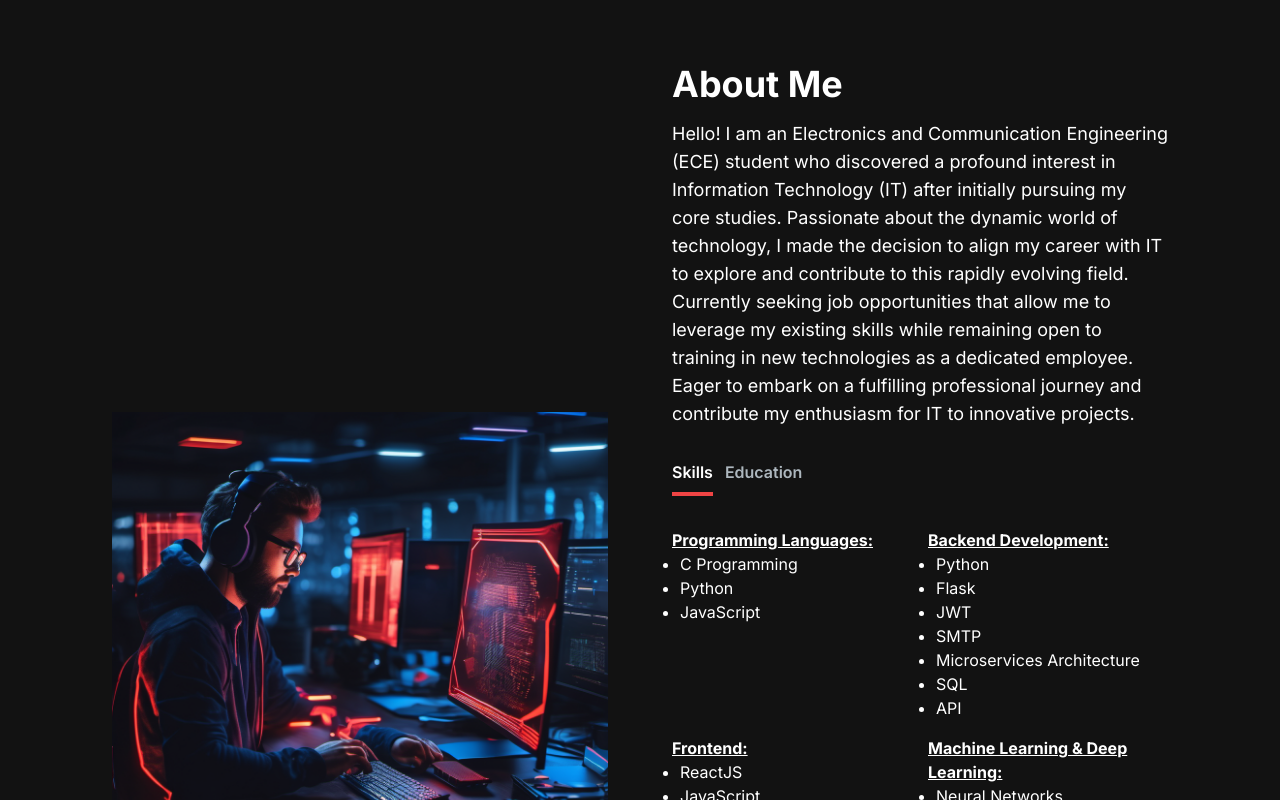
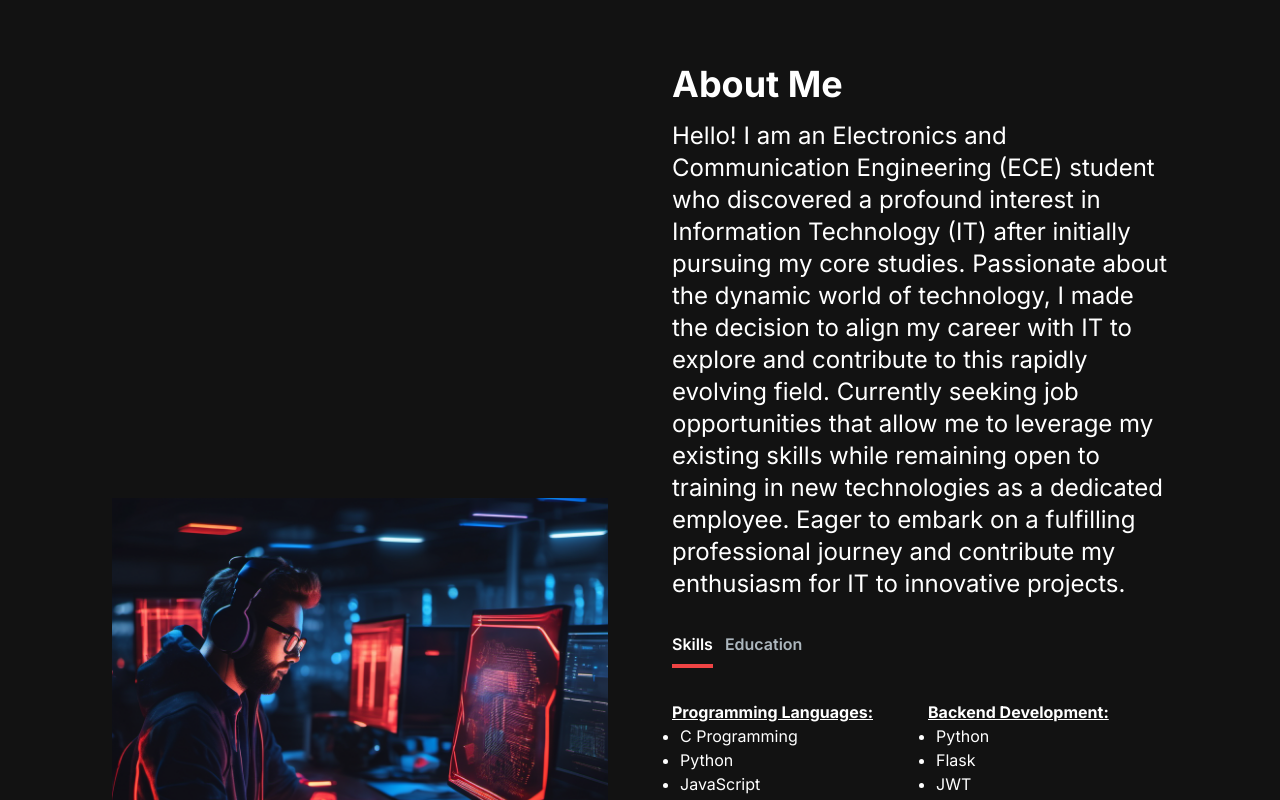
Before and after one commit to feelthevenom/rahulPortfolio, a Next.js app: page / in a window 1280 px wide. Shown: the part 740-1540 px from the top of the page. Built offline with nearby package versions, Linux system fonts and the light colour scheme.

Commit message:
about section is responsive

```diff
--- a/src/app/components/AboutSection.jsx
+++ b/src/app/components/AboutSection.jsx
@@ -8,7 +8,7 @@ const TAB_DATA = [
     title: "Skills",
     id: "skills",
     content: (
-      <div className="grid grid-cols-2 gap-4">
+      <div className="grid grid-cols-1 sm:grid-cols-2 gap-4">
         <div>
           <h3 className="font-bold underline">Programming Languages:</h3>
           <ul className="list-disc pl-2">
@@ -94,20 +94,6 @@ const TAB_DATA = [
       </ul>
     ),
   },
-  // {
-  //   title: "Certifications",
-  //   id: "certifications",
-  //   content: (
-  //     <ul className="list-disc pl-2">
-  //       <li><b>C programming</b> -(Infosys Springboard)</li>
-  //       <li><b>PyTorch for Deep Learning</b> -(Udemy)</li>
-  //       <li><b>Full Stack Web Development</b> -(Udemy)</li>
-  //       <li><b>Python</b> -(Udemy)</li>
-  //       <li><b>DBMS </b>-(NPTEL)</li>
-  //       <li><b>PowerBI</b> -(EY Micro-Skilling)</li>
-  //     </ul>
-  //   ),
-  // },
 ];
 
 const AboutSection = () => {
@@ -122,13 +108,14 @@ const AboutSection = () => {
 
   return (
     <section className="text-white" id="about">
-      <div className="md:grid md:grid-cols-2 gap-8 items-center py-8 px-4 xl:gap-16 sm:py-16 xl:px-16">
-        <Image src="./images/pc.png" width={500} height={500} alt="Profile Picture" />
+      <div className="md:grid md:grid-cols-1 lg:grid-cols-2 gap-8 items-center py-8 px-4 xl:gap-16 sm:py-16 xl:px-16">
+        <Image src="./images/pc.png" width={500} height={500} alt="Profile Picture" className="w-full h-auto md:w-1/2 lg:w-full" />
         <div className="mt-4 md:mt-0 text-left flex flex-col h-full">
           <h2 className="text-4xl font-bold text-white mb-4">About Me</h2>
-          <p className="text-base lg:text-lg">
-            Hello! I am an Electronics and Communication Engineering (ECE) student who discovered a profound interest in Information Technology (IT) after initially pursuing my core studies. Passionate about the dynamic world of technology, I made the decision to align my career with IT to explore and contribute to this rapidly evolving field. Currently seeking job opportunities that allow me to leverage my existing skills while remaining open to training in new technologies as a dedicated employee. Eager to embark on a fulfilling professional journey and contribute my enthusiasm for IT to innovative projects.
-          </p>
+          <p className="text-base sm:text-lg md:text-xl lg:text-2xl">
+  Hello! I am an Electronics and Communication Engineering (ECE) student who discovered a profound interest in Information Technology (IT) after initially pursuing my core studies. Passionate about the dynamic world of technology, I made the decision to align my career with IT to explore and contribute to this rapidly evolving field. Currently seeking job opportunities that allow me to leverage my existing skills while remaining open to training in new technologies as a dedicated employee. Eager to embark on a fulfilling professional journey and contribute my enthusiasm for IT to innovative projects.
+</p>
+
           <div className="flex flex-row justify-start mt-8">
             <TabButton
               selectTab={() => handleTabChange("skills")}
@@ -144,13 +131,6 @@ const AboutSection = () => {
               {" "}
               Education{" "}
             </TabButton>
-            {/* <TabButton
-              selectTab={() => handleTabChange("certifications")}
-              active={tab === "certifications"}
-            >
-              {" "}
-              Certifications{" "}
-            </TabButton> */}
           </div>
           <div className="mt-8">
             {TAB_DATA.find((t) => t.id === tab).content}
```
